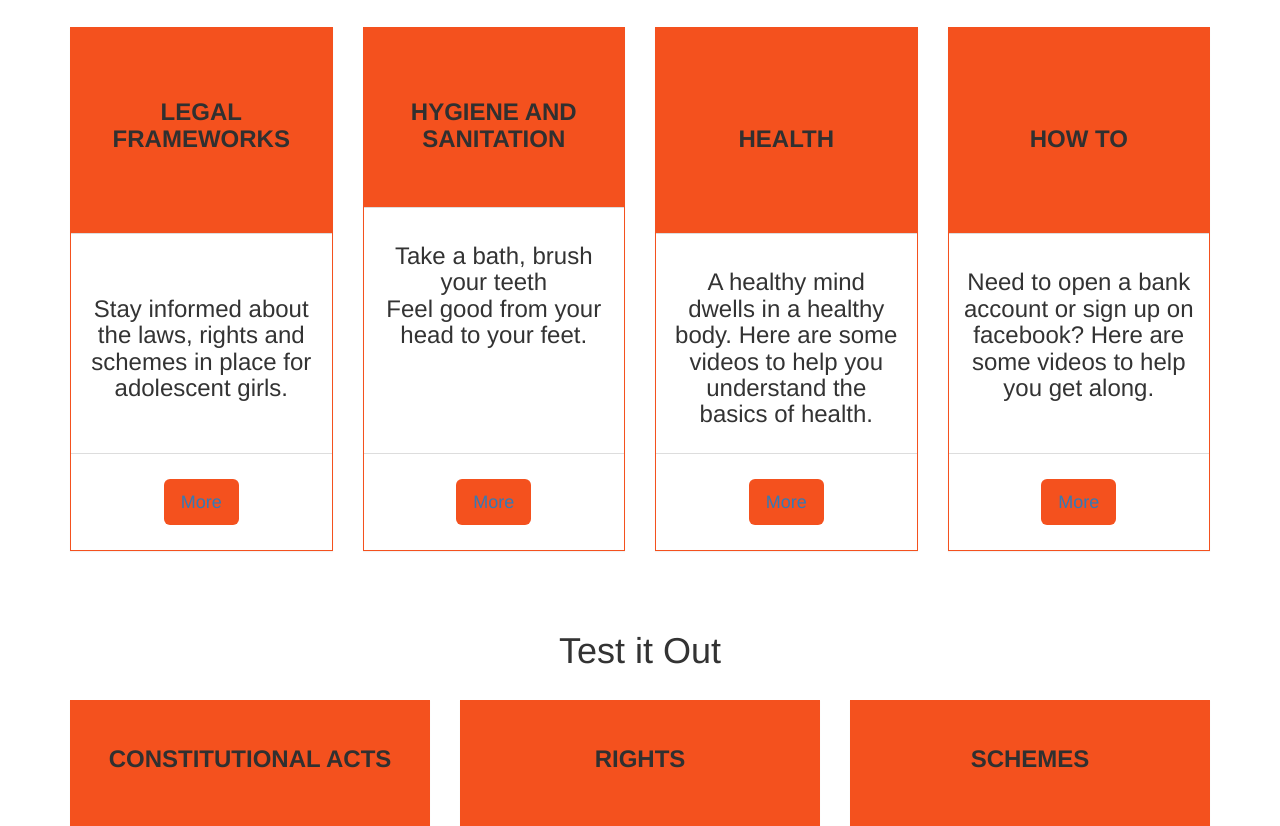
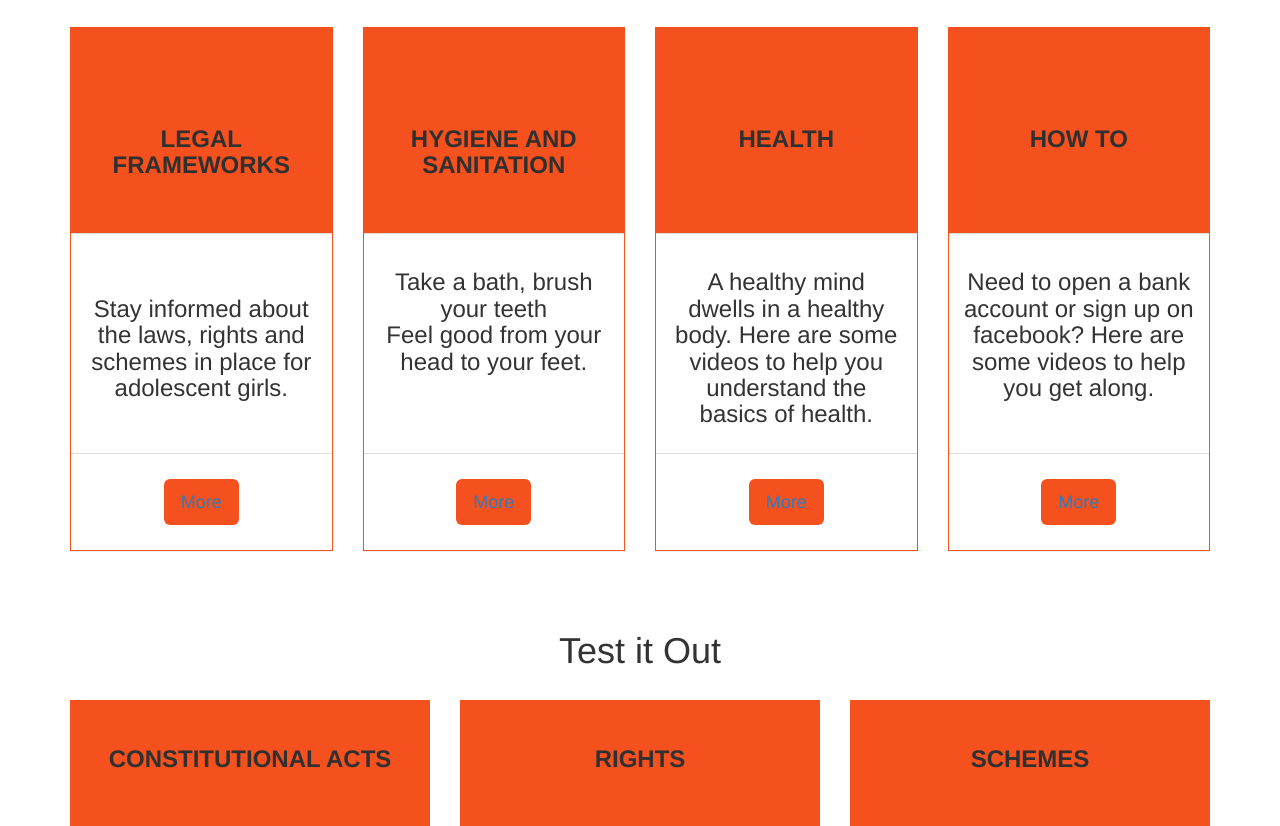
Before and after one commit to ChaitanyaKr/Suljhan, a plain HTML site: page index.html in a window 1280 px wide. Shown: the part 432-1258 px from the top of the page. Drawn offline with nearby package versions, Linux system fonts and the light colour scheme.

Commit message:
Modified css

```diff
--- a/index.html
+++ b/index.html
@@ -53,7 +53,7 @@
     <div class="col-sm-3 col-xs-12">
       <div class="panel panel-default text-center">
         <div class="panel-heading">
-          <h2><br>Legal Frameworks<br><br></h2>
+          <h2><br><br>Legal Frameworks<br></h2>
         </div>
         <div class="panel-body">
           <h3> <br>Stay informed about the laws, rights and schemes in place for adolescent girls.<br><br></h3>
@@ -66,10 +66,10 @@
     <div class="col-sm-3 col-xs-12">
       <div class="panel panel-default text-center">
         <div class="panel-heading">
-          <h2><br>Hygiene and Sanitation</h2>
+          <h2><br><br>Hygiene and Sanitation</h2>
         </div>
         <div class="panel-body">
-          <h3> Take a bath, brush your teeth <br> Feel good from your head to your feet.<br><br><br><br></h3>
+          <h3> Take a bath, brush your teeth <br> Feel good from your head to your feet.<br><br><br></h3>
         </div>
         <div class="panel-footer">
           <button class="btn btn-lg"><a  href="hygiene.html">More</a></button>
@@ -131,7 +131,7 @@
     <div class="col-sm-4 col-xs-12">
       <div class="panel panel-default text-center">
         <div class="panel-heading">
-          <h2>Rights<br><br></h2>
+          <h2>Rights<br></h2>
         </div>
         <div class="panel-body">
           <h3> Test yourself on how well you understand the rights of an adolescent. <br><br><br></h3>
@@ -215,10 +215,10 @@
     <div class="col-sm-4 col-xs-12">
       <div class="panel panel-default text-center">
         <div class="panel-heading">
-          <h2>IT Services<br><br></h2>
+          <h2>IT Services<br></h2>
         </div>
         <div class="panel-body">
-          <h3> Take this quiz to see how well you know Information Technology. <br><br><br><br></h3>
+          <h3> Take this quiz to see how well you know Information Technology. <br><br><br></h3>
         </div>
         <div class="panel-footer">
           <button class="btn btn-lg">Start</button>
```
